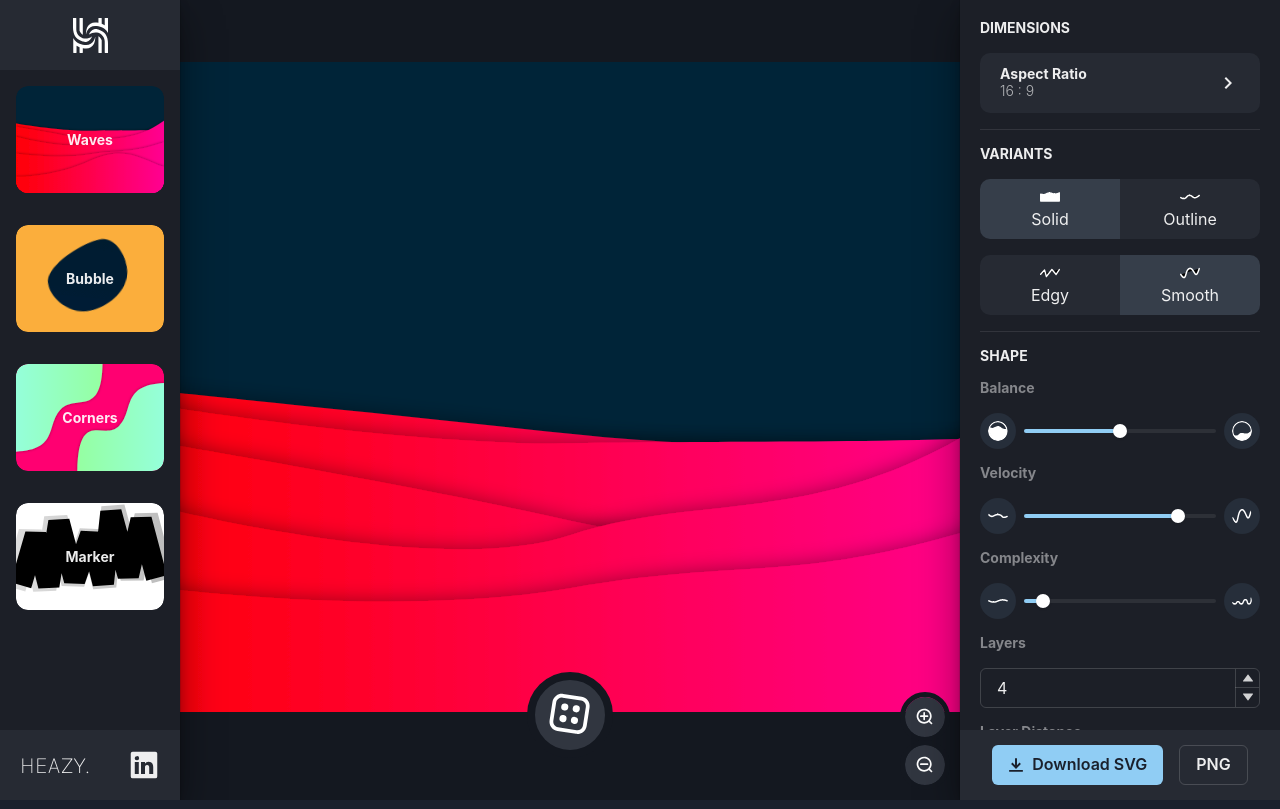
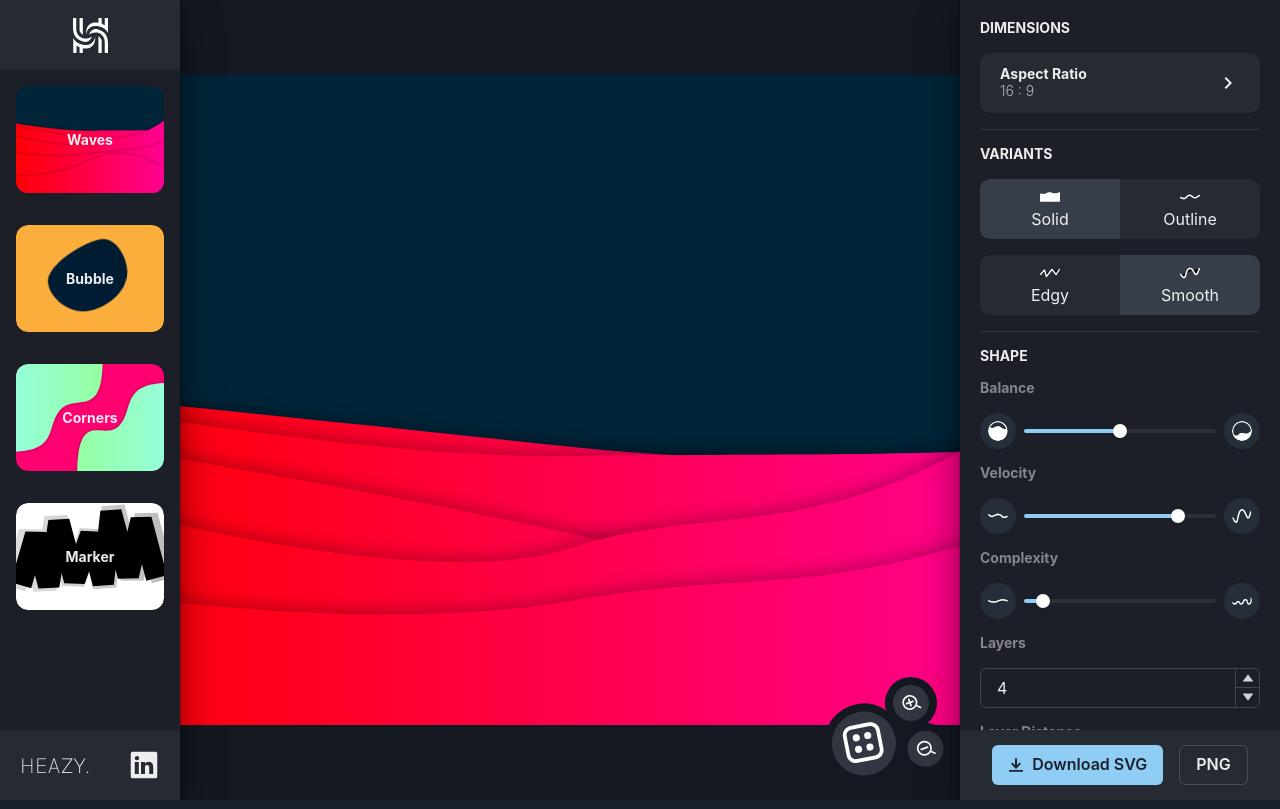
Before and after one commit to MaximBuz/heazy-svg-creator, a React (Create React App) app: page / in a window 1280 px wide. Built offline with nearby package versions, Linux system fonts and the light colour scheme.

Commit message:
changed styling of dice and zoom buttons

```diff
--- a/src/App.tsx
+++ b/src/App.tsx
@@ -152,20 +152,25 @@ function App() {
       >
         {/* ------ LEFT MENU ----- */}
         <LeftMenu setDesign={setDesign}></LeftMenu>
-        <Container
-          sx={{ transform: 'scale(1)' }}
+
+        {/* ------ CANVAS ----- */}
+        <Container justifyContent="center" alignContent="center" centerContent padding="3" m="0">
+          {renderDesign()}
+        </Container>
+
+        {/* ------ ZOOM BUTTONS ----- */}
+        <Flex
+          transform="rotate(-20deg)"
+          position="absolute"
+          bottom="10px"
+          right="335px"
           justifyContent="center"
-          alignContent="center"
-          centerContent
-          padding="3"
-          m="0"
+          alignItems="center"
         >
-          {/* ------ CANVAS ----- */}
-          {renderDesign()}
-
-          {/* ------ RANDOMIZE BUTTON ----- */}
+          {/* randomize dice */}
           <Circle
-            maxWidth={80}
+            maxW="80px"
+            maxH="80px"
             as={motion.button}
             justifyContent="center"
             alignItems="center"
@@ -175,56 +180,67 @@ function App() {
             onClick={() => setSeed(seed + 1)}
             border="8px"
             borderColor="#141820"
+            // @ts-ignore
+            whileHover={{ scale: 1.1, rotate: -10 }}
+            whileTap={{ scale: 0.9, rotate: (Math.random() - 0.5) * 360 * 1.5 }}
             position="relative"
-            bottom="40px"
-            marginBottom="-60px"
-            // @ts-ignore
-            whileHover={{ scale: 1.1 }}
-            whileTap={{ scale: 0.9, rotate: (Math.random() - 0.5) * 360 * 1.5 }}
+            left="10px"
           >
             <DiceIcon />
           </Circle>
-        </Container>
-
-        {/* ------ ZOOM BUTTONS ----- */}
-        <Flex position="absolute" gap="8px" direction="column" bottom="15px" right="335px" id="testing">
-          <Icon
-            as="button"
-            onClick={() => {}}
-            boxSize="10"
-            viewBox="0 0 24 24"
-            rounded="full"
-            outline="5px solid #141820"
-            p="2.5"
-            bg="#313640"
-            transition="0.2s"
-            _hover={{ background: '#373d48', cursor: 'pointer', transform: 'scale(1.1)' }}
+          <Flex direction="column">
+            <Circle
+              maxW="80px"
+              maxH="80px"
+              as={motion.button}
+              justifyContent="center"
+              alignItems="center"
+              bgColor="#313640"
+              p="2"
+              centerContent
+              onClick={() => setSeed(seed + 1)}
+              border="8px"
+              borderColor="#141820"
+              // @ts-ignore
+              whileHover={{ scale: 1.1, rotate: -10 }}
+              whileTap={{ scale: 0.9, rotate: 10 }}
+              position="relative"
+              top="4px"
+              left="2px"
             >
+              <Icon boxSize="5" viewBox="0 0 24 24">
                 <path
-              xmlns="http://www.w3.org/2000/svg"
                   fill="white"
                   d="M15,10H12V7a1,1,0,0,0-2,0v3H7a1,1,0,0,0,0,2h3v3a1,1,0,0,0,2,0V12h3a1,1,0,0,0,0-2Zm6.71,10.29L18,16.61A9,9,0,1,0,16.61,18l3.68,3.68a1,1,0,0,0,1.42,0A1,1,0,0,0,21.71,20.29ZM11,18a7,7,0,1,1,7-7A7,7,0,0,1,11,18Z"
                 />
               </Icon>
+            </Circle>
 
-          <Icon
-            as="button"
-            onClick={() => {}}
-            boxSize="10"
-            viewBox="0 0 24 24"
-            rounded="full"
-            outline="5px solid #141820"
-            p="2.5"
-            bg="#313640"
-            transition="0.2s"
-            _hover={{ background: '#373d48', cursor: 'pointer', transform: 'scale(1.1)' }}
+            <Circle
+              maxW="80px"
+              maxH="80px"
+              as={motion.button}
+              justifyContent="center"
+              alignItems="center"
+              bgColor="#313640"
+              p="2"
+              centerContent
+              onClick={() => setSeed(seed + 1)}
+              border="8px"
+              borderColor="#141820"
+              // @ts-ignore
+              whileHover={{ scale: 1.1, rotate: -10 }}
+              whileTap={{ scale: 0.9, rotate: 10 }}
             >
+              <Icon boxSize="5" viewBox="0 0 24 24">
                 <path
                   xmlns="http://www.w3.org/2000/svg"
                   fill="white"
                   d="M21.71,20.29,18,16.61A9,9,0,1,0,16.61,18l3.68,3.68a1,1,0,0,0,1.42,0A1,1,0,0,0,21.71,20.29ZM11,18a7,7,0,1,1,7-7A7,7,0,0,1,11,18Zm4-8H7a1,1,0,0,0,0,2h8a1,1,0,0,0,0-2Z"
                 />
               </Icon>
+            </Circle>
+          </Flex>
         </Flex>
 
         {/* ------ RIGHT MENU ----- */}
```
Lines whose indentation alone changed are shown as unchanged.
